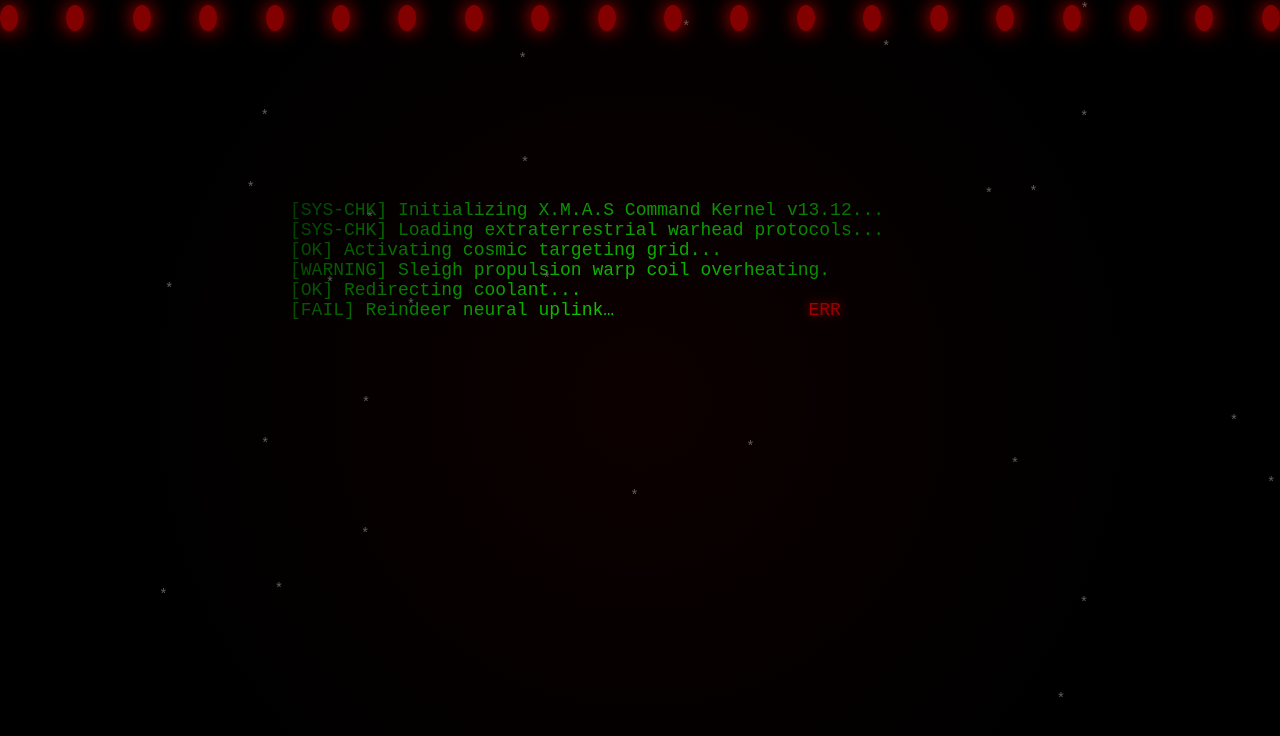
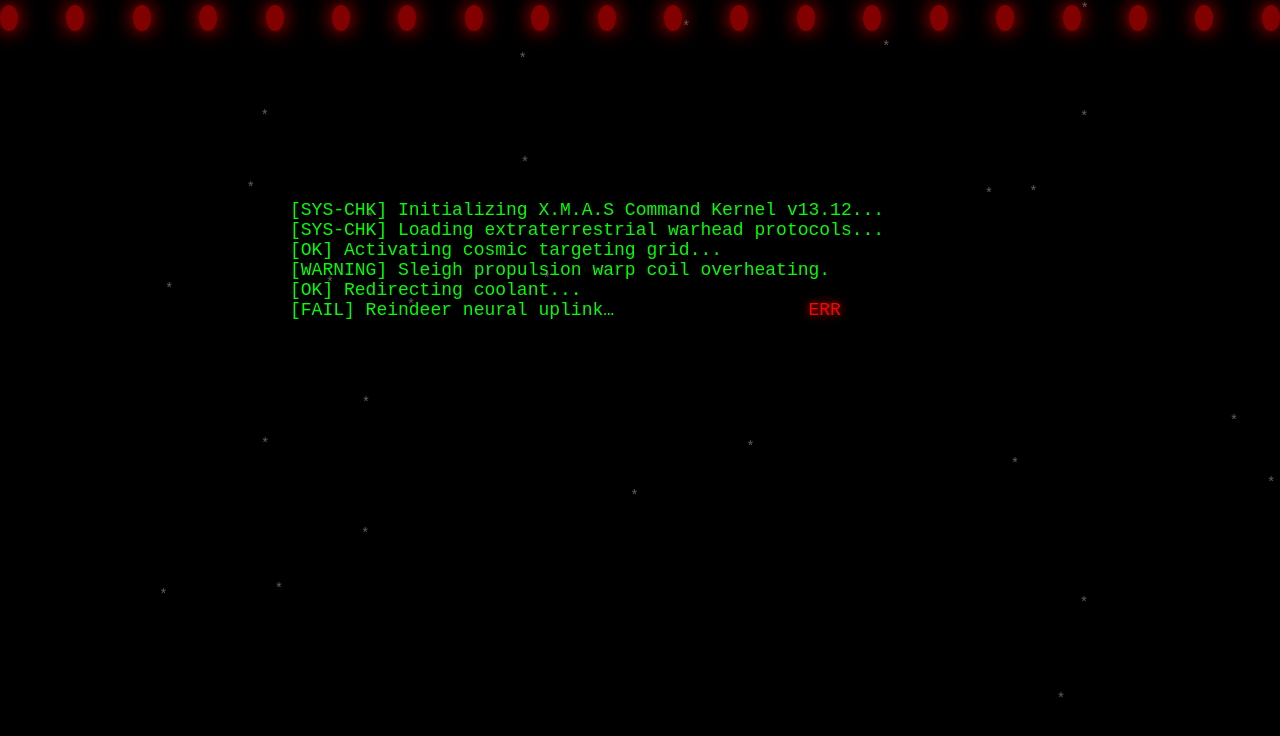
Before and after one commit to halltrev52/halltrev52.github.io, a plain HTML site: page index.html in a window 1280 px wide. Drawn offline with Linux system fonts and the light colour scheme.

Commit message:
Update index.html

```diff
--- a/index.html
+++ b/index.html
@@ -86,7 +86,7 @@ h2 { font-size: clamp(12px,3vw,20px); margin-top:0; margin-bottom:20px; color:#0
 .light { width:18px; height:26px; border-radius:50%; background:red; box-shadow:0 0 15px red,0 0 25px red; animation:flicker 1.3s infinite alternate; }
 @keyframes flicker { from {opacity:0.4} to {opacity:1} }
 
-.fog { position:fixed; top:0; left:0; width:100%; height:100%; background:radial-gradient(circle, rgba(255,0,0,0.05) 0%, rgba(0,0,0,1) 70%); pointer-events:none; z-index:0; }
+.fog { background: transparent; /* removes dark edges */}
 
 /* Boot screen */
 #bootScreen { white-space:pre-wrap; text-align:left; max-width:700px; margin:40px auto; font-size:clamp(12px,3vw,18px); color:#0f0; }
```
